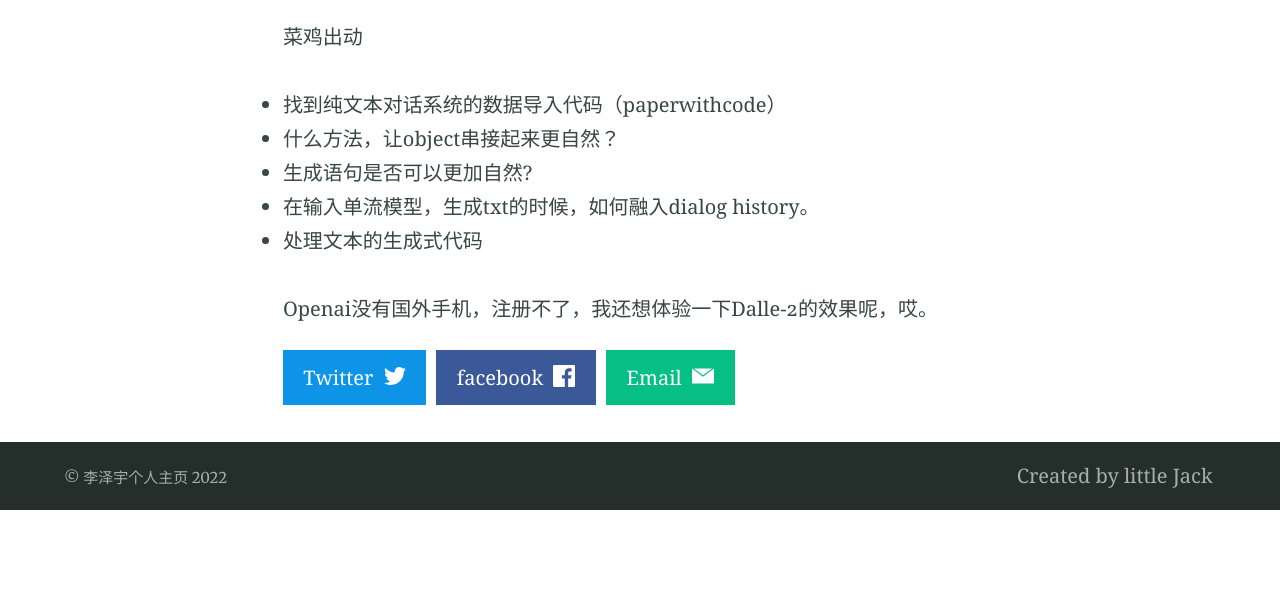
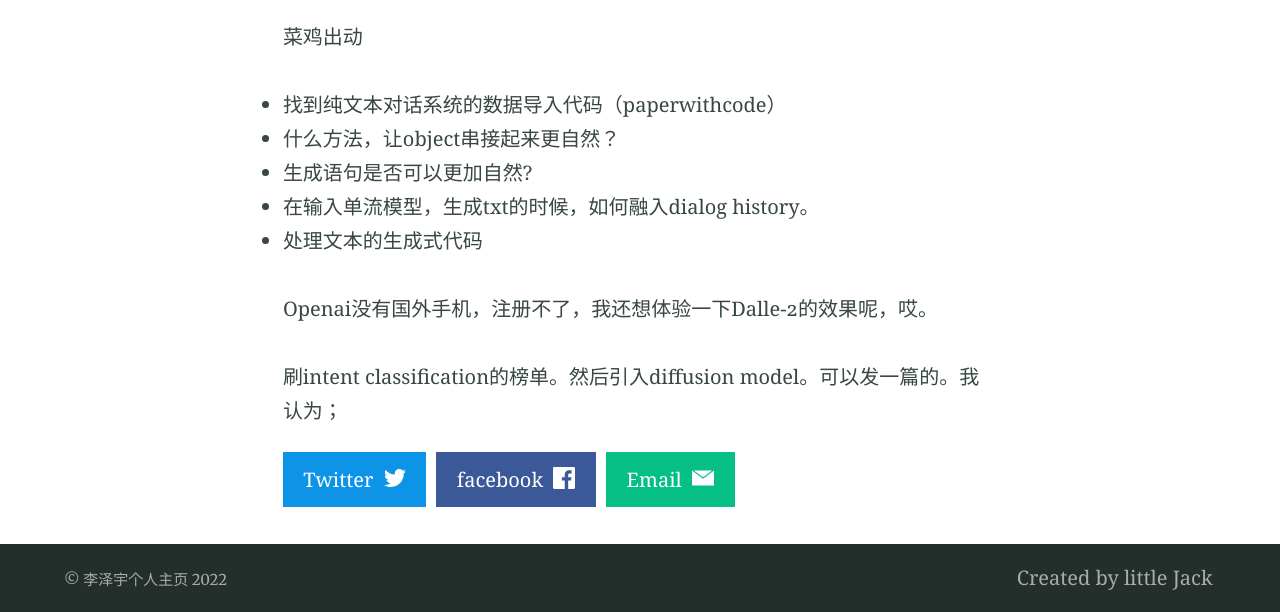
Before and after one commit to lizeyujack/lizeyujack.github.io, a Jekyll site: the page built from _posts/2022-10-19-25.md, in a window 1280 px wide and 900 px high, scrolled down 670 px, cut to the strip 288-900 px from the top of the window. Built offline with Jekyll 4.4.1, drawn with Linux system fonts in a browser that asks for light colours; before the commit the page ends 1468 px from its top, so only the background shows below that.

Commit message:
Update 2022-10-19-25.md

```diff
--- a/_posts/2022-10-19-25.md
+++ b/_posts/2022-10-19-25.md
@@ -20,3 +20,5 @@ feature_image: "https://user-images.githubusercontent.com/53364734/192078882-190
 - 处理文本的生成式代码
 
 Openai没有国外手机，注册不了，我还想体验一下Dalle-2的效果呢，哎。
+
+刷intent classification的榜单。然后引入diffusion model。可以发一篇的。我认为；
```
